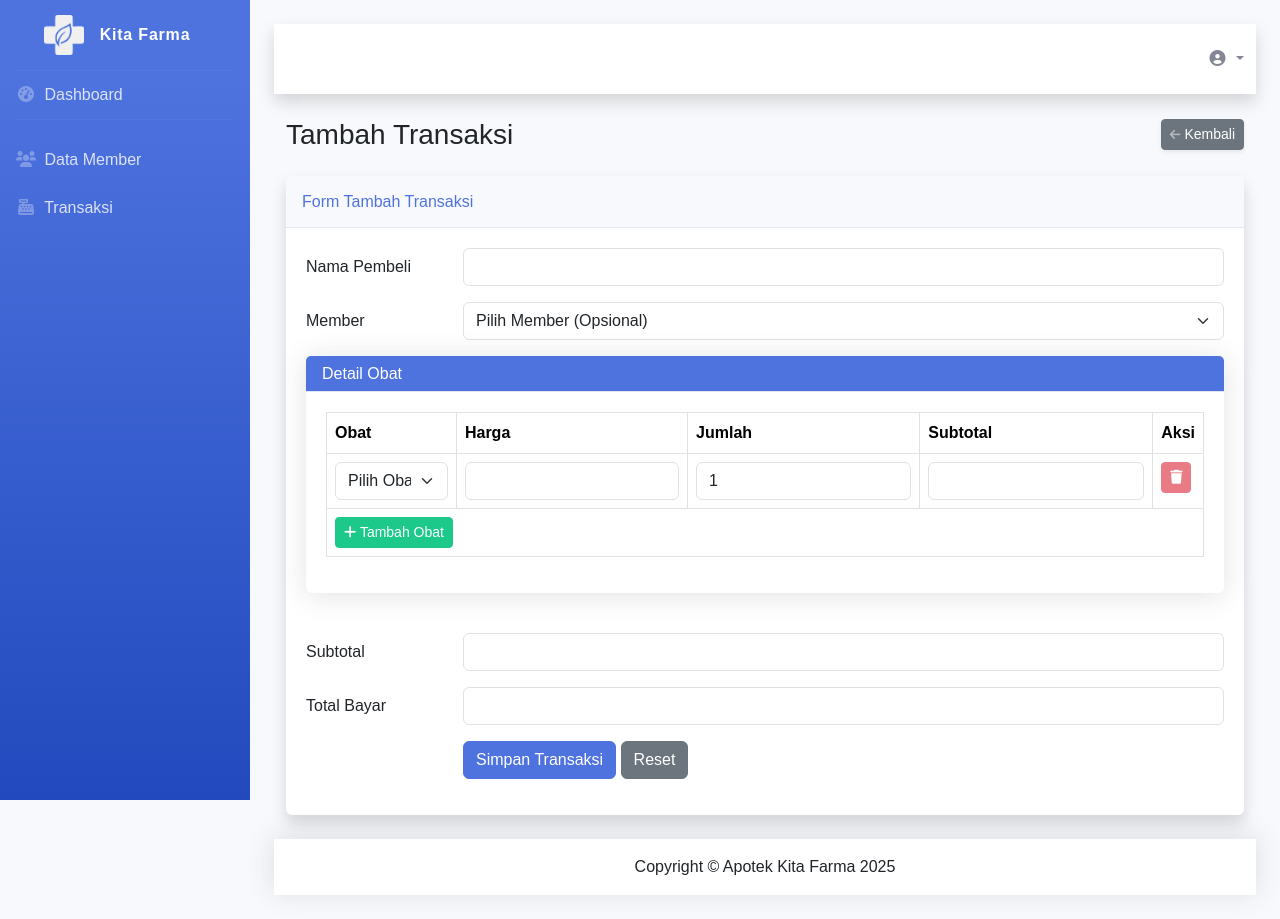
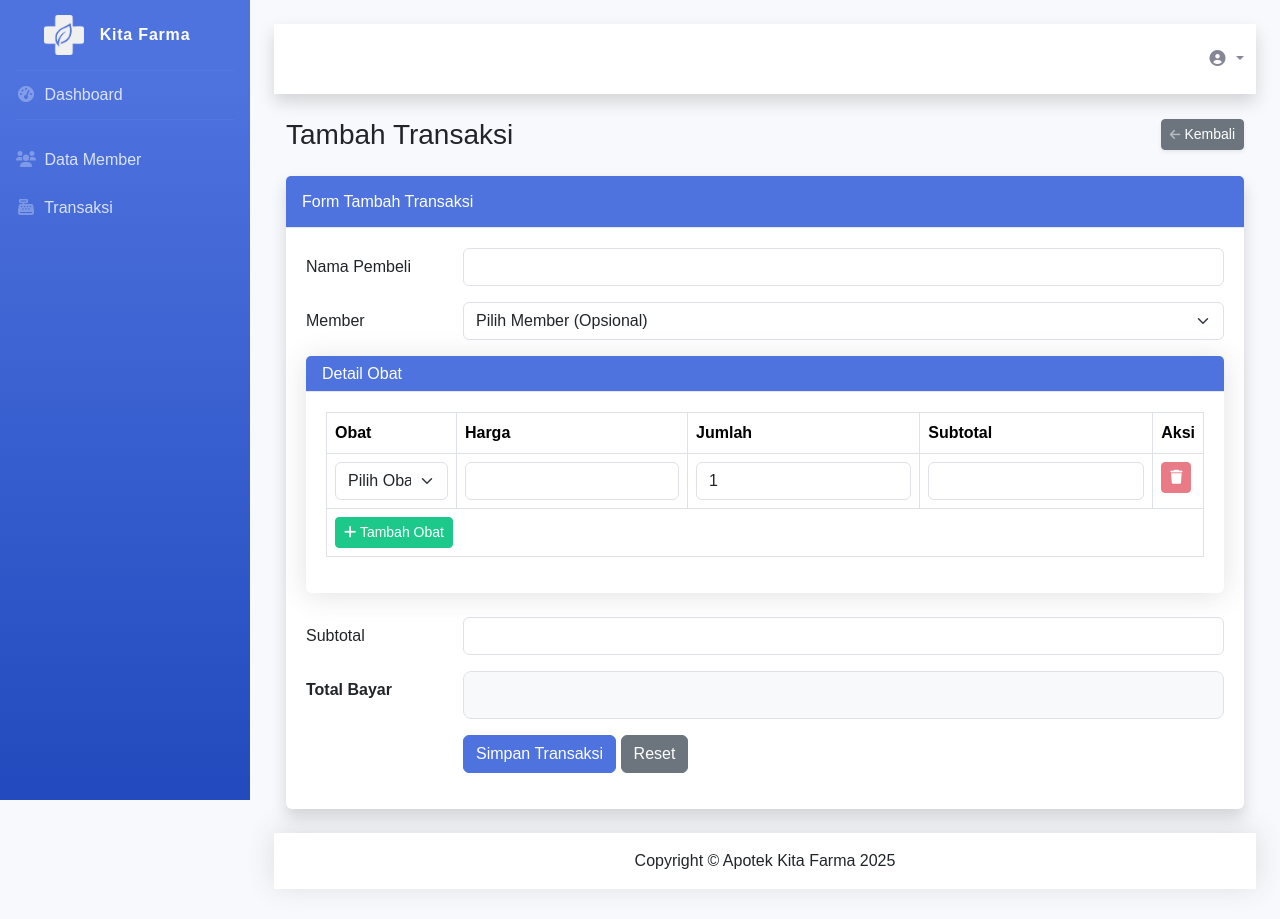
Before and after one commit to NaufalNurFahriza/Apotik_Project, a CodeIgniter 4 app: template app/Views/transaksi/tambah.php in a window 1280 px wide. After the commit the page ends 872 px from the top, so only its background shows below. Run offline with PHP 8.4 and a stand-in for CodeIgniter, Linux system fonts and the light colour scheme; the template is opened without the code that fills it, so the values that code supplies are empty; some libraries are stand-ins or nearby versions.

Commit message:
update feature

```diff
--- a/app/Models/TransaksiModel.php
+++ b/app/Models/TransaksiModel.php
@@ -61,7 +61,7 @@ class TransaksiModel extends Model
                     ->join('admin', 'admin.id = transaksi.admin_id')
                     ->join('member', 'member.id = transaksi.member_id', 'left')
                     ->where('DATE(transaksi.tanggal_transaksi) >=', $startDate)
-                    ->where('DATE(transaksi.tanggal_transaksi) &lt;=', $endDate)
+                    ->where('DATE(transaksi.tanggal_transaksi) <=', $endDate)
                     ->orderBy('transaksi.tanggal_transaksi', 'DESC')
                     ->findAll();
     }
--- a/app/Views/transaksi/index.php
+++ b/app/Views/transaksi/index.php
@@ -15,7 +15,7 @@
     </div>
 <?php endif; ?>
 
-&lt;!-- Filter Tanggal -->
+
 <div class="card shadow mb-4">
     <div class="card-header py-3">
         <h6 class="m-0 font-weight-bold text-primary">Filter Tanggal</h6>
--- a/app/Views/transaksi/tambah.php
+++ b/app/Views/transaksi/tambah.php
@@ -8,9 +8,16 @@
     </a>
 </div>
 
+<?php if (session()->getFlashdata('error')) : ?>
+    <div class="alert alert-danger alert-dismissible fade show" role="alert">
+        <?= session()->getFlashdata('error'); ?>
+        <button type="button" class="btn-close" data-bs-dismiss="alert" aria-label="Close"></button>
+    </div>
+<?php endif; ?>
+
 <div class="card shadow mb-4">
-    <div class="card-header py-3">
-        <h6 class="m-0 font-weight-bold text-primary">Form Tambah Transaksi</h6>
+    <div class="card-header py-3 bg-primary text-white">
+        <h6 class="m-0 font-weight-bold">Form Tambah Transaksi</h6>
     </div>
     <div class="card-body">
         <form action="<?= base_url('transaksi/simpan'); ?>" method="post" id="formTransaksi">
@@ -34,44 +41,14 @@
                 </div>
             </div>
 
-            <!-- Bagian Poin Member - Awalnya disembunyikan -->
-            <div class="row mb-3" id="poinMemberSection" style="display: none;">
-                <label for="poin_member" class="col-sm-2 col-form-label">Poin Member</label>
-                <div class="col-sm-10">
-                    <div class="row">
-                        <div class="col-md-4">
-                            <div class="input-group">
-                                <input type="number" class="form-control" id="poin_tersedia" readonly>
-                                <span class="input-group-text">Poin Tersedia</span>
-                            </div>
-                        </div>
-                        <div class="col-md-4">
-                            <div class="input-group">
-                                <input type="number" class="form-control" id="poin_digunakan" name="poin_digunakan" value="0" min="0">
-                                <span class="input-group-text">Poin Digunakan</span>
-                            </div>
-                        </div>
-                        <div class="col-md-4">
-                            <div class="input-group">
-                                <input type="number" class="form-control" id="potongan_harga" name="potongan_harga" value="0" readonly>
-                                <span class="input-group-text">Potongan (Rp)</span>
-                            </div>
-                        </div>
-                    </div>
-                    <small class="form-text text-muted">1 poin = Rp 1.000. Maksimal penggunaan poin 50% dari total belanja.</small>
-                </div>
-            </div>
-
-            <div class="row mb-3">
-                <div class="col-12">
-                    <div class="card">
+            <div class="card mb-4">
                 <div class="card-header bg-primary text-white">
                     <h6 class="m-0 font-weight-bold">Detail Obat</h6>
                 </div>
                 <div class="card-body">
                     <div class="table-responsive">
                         <table class="table table-bordered" id="detailObat">
-                                    <thead>
+                            <thead class="bg-light">
                                 <tr>
                                     <th>Obat</th>
                                     <th>Harga</th>
@@ -119,6 +96,31 @@
                     </div>
                 </div>
             </div>
+
+            <!-- Bagian Poin Member - Awalnya disembunyikan -->
+            <div class="row mb-3" id="poinMemberSection" style="display: none;">
+                <div class="col-md-12">
+                    <div class="card">
+                        <div class="card-body">
+                            <div class="row">
+                                <div class="col-md-4">
+                                    <label for="poin_tersedia" class="form-label">Poin Tersedia</label>
+                                    <input type="number" class="form-control" id="poin_tersedia" readonly>
+                                </div>
+                                <div class="col-md-4">
+                                    <label for="poin_digunakan" class="form-label">Poin Digunakan</label>
+                                    <input type="number" class="form-control" id="poin_digunakan" name="poin_digunakan" value="0" min="0">
+                                </div>
+                                <div class="col-md-4">
+                                    <label for="potongan_harga" class="form-label">Potongan (Rp)</label>
+                                    <input type="number" class="form-control" id="potongan_harga" name="potongan_harga" value="0" readonly>
+                                </div>
+                            </div>
+                            <div class="mt-2">
+                                <small class="text-muted">1 poin = Rp 1.000. Maksimal penggunaan poin 50% dari total belanja.</small>
+                            </div>
+                        </div>
+                    </div>
                 </div>
             </div>
 
@@ -130,9 +132,9 @@
             </div>
 
             <div class="row mb-3">
-                <label for="total" class="col-sm-2 col-form-label">Total Bayar</label>
+                <label for="total" class="col-sm-2 col-form-label fw-bold">Total Bayar</label>
                 <div class="col-sm-10">
-                    <input type="number" class="form-control" id="total" name="total" readonly>
+                    <input type="number" class="form-control form-control-lg bg-light fw-bold" id="total" name="total" readonly>
                 </div>
             </div>
 
```
Also changed, not shown: app/Controllers/Transaksi.php (+29 -7 lines). Lines whose indentation alone changed are shown as unchanged.
